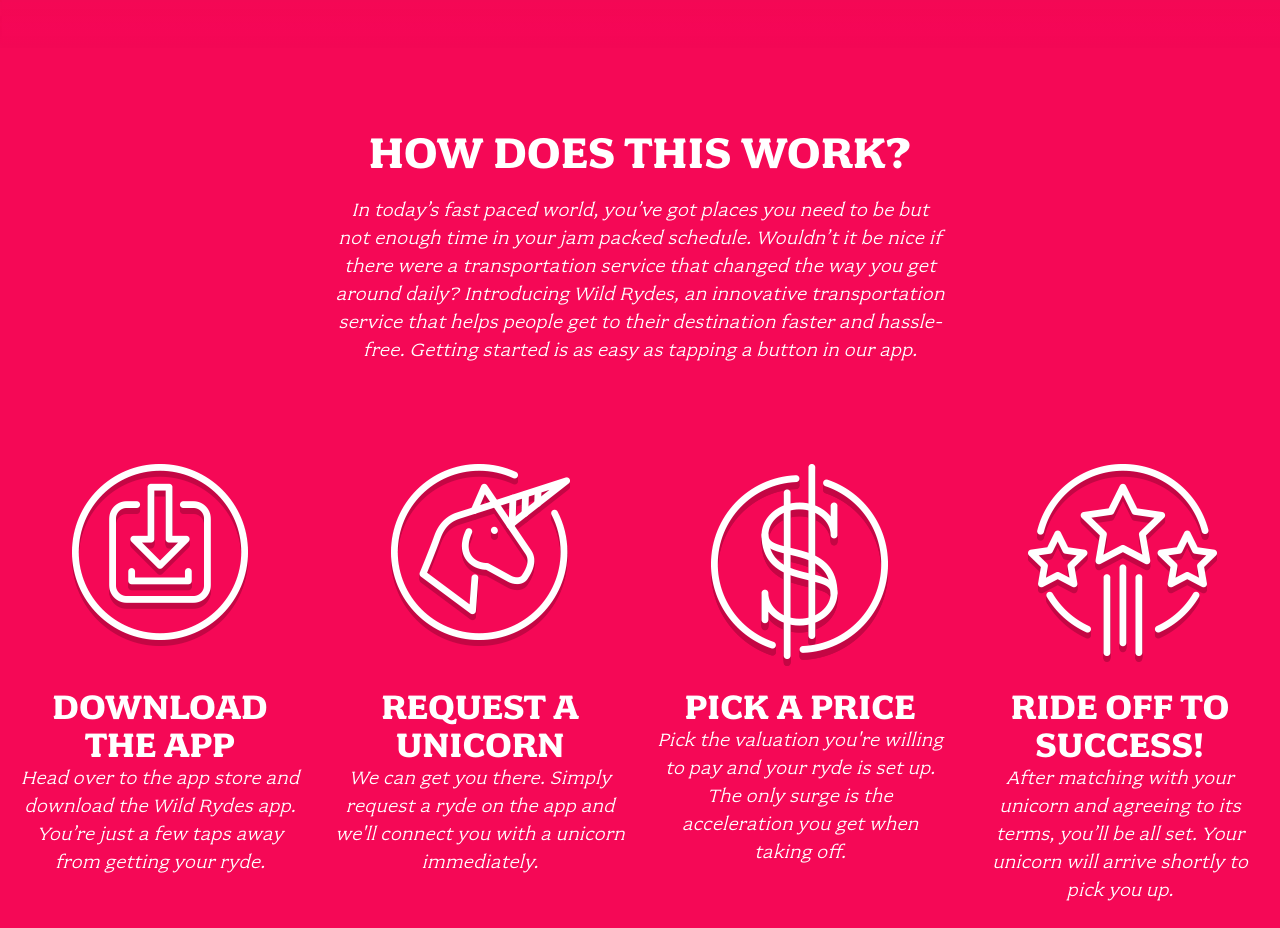
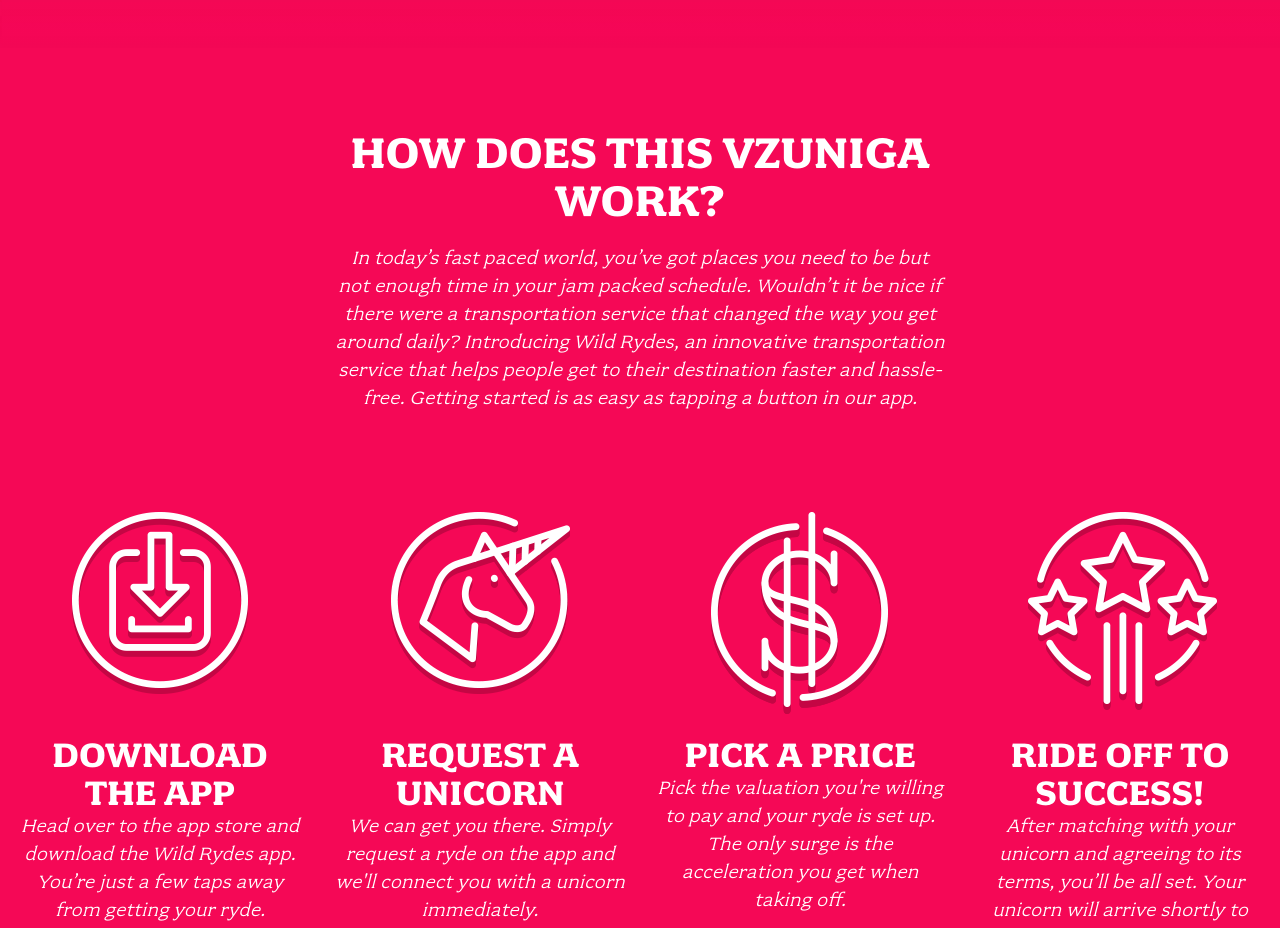
Before and after one commit to vialexar23-cyber/wildrydes-site, a plain HTML site: page index.html in a window 1280 px wide. Shown: the part 900-1828 px from the top of the page. Drawn offline with Linux system fonts and the light colour scheme.

```diff
--- a/index.html
+++ b/index.html
@@ -30,7 +30,7 @@
 
   <section class="home-about">
     <div class="row column large-9 xlarge-6 xxlarge-4">
-      <h2 class="section-title">How Does This Work?</h2>
+      <h2 class="section-title">How Does This VZUNIGA Work?</h2>
       <p class="content">
         In today’s fast paced world, you’ve got places you need to be but not enough time in your jam packed schedule. Wouldn’t it be nice if there were a transportation service that changed the way you get around daily? Introducing Wild Rydes, an innovative transportation service that helps people get to their destination faster and hassle-free. Getting started is as easy as tapping a button in our app.
       </p>
```
